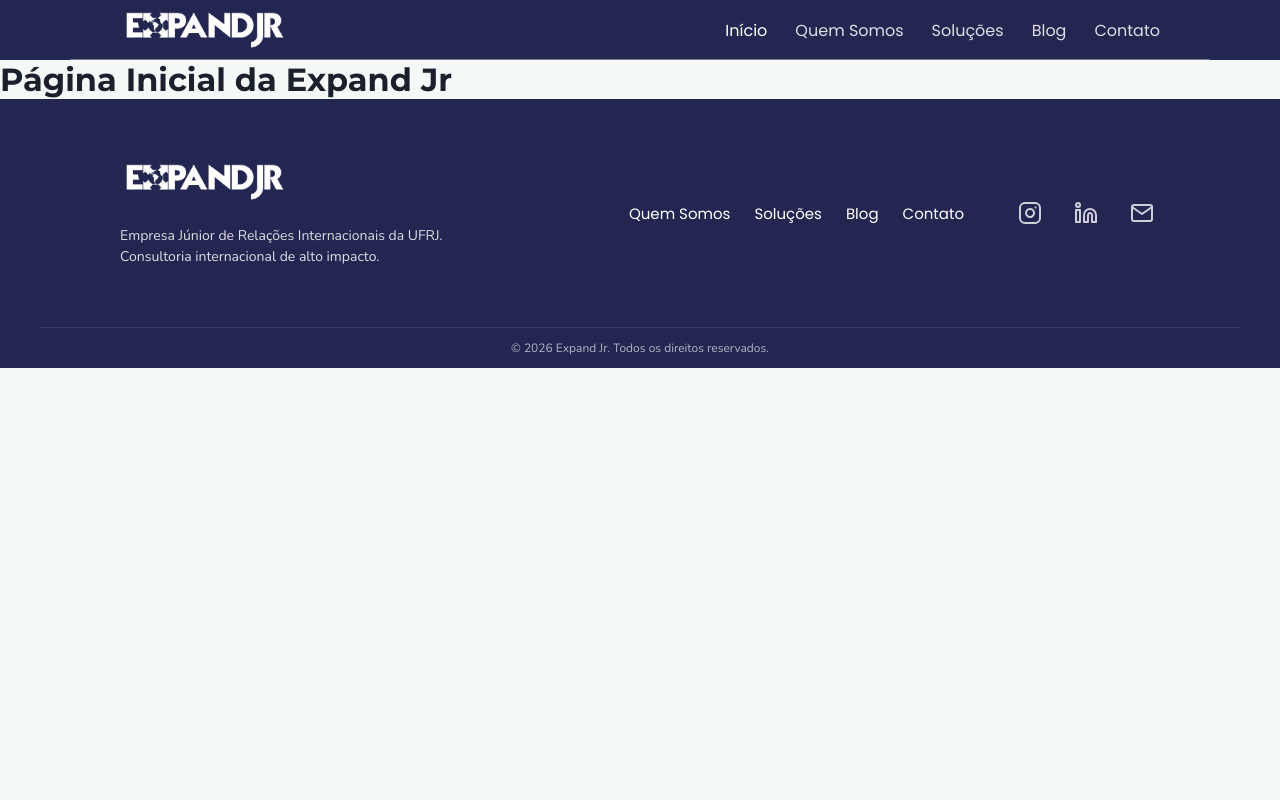
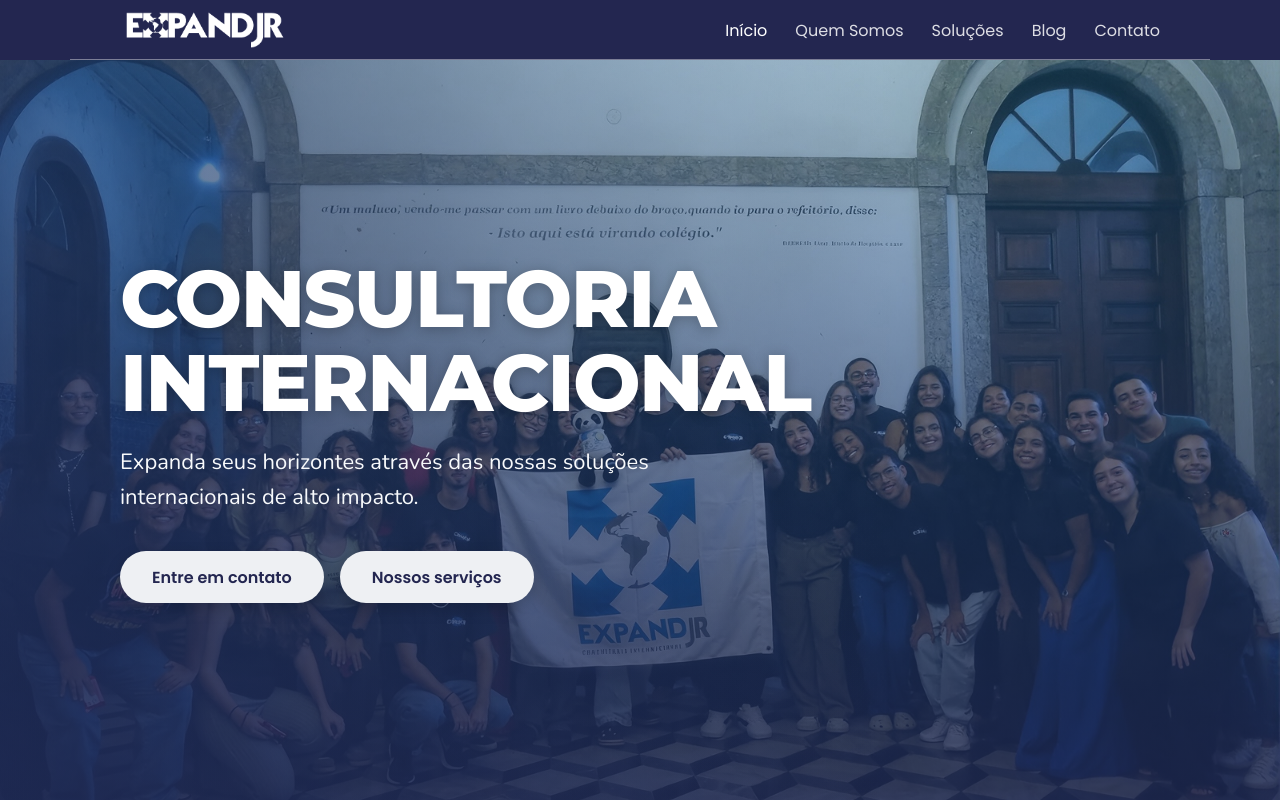
Before and after one commit to Focus-Consultoria-EJ/Focus-Consultoria-EJ-PRJ-N-118-2026-003, a React (Vite) app in the folder FrontEnd/: page / in a window 1280 px wide. Shown: the top 800 px of the page. Built offline with nearby package versions, Linux system fonts and the light colour scheme.

Commit message:
feature: implementada a HeroSection da Página Inicial

```diff
--- /dev/null
+++ b/FrontEnd/src/components/Home/HeroSection/HeroSection.css
@@ -0,0 +1,141 @@
+.home-hero,
+.home-hero *,
+.home-hero *::before,
+.home-hero *::after {
+  box-sizing: border-box;
+}
+
+.home-hero {
+  position: relative;
+  display: flex;
+  align-items: center;
+  min-height: calc(100vh - var(--home-header-h, 60px));
+  min-height: calc(100svh - var(--home-header-h, 60px));
+  overflow: hidden;
+  color: var(--home-text-light, #f8fafc);
+  background: linear-gradient(135deg, var(--home-blue, #1870b1) 0%, var(--home-navy-deep, #1f2b57) 100%);
+}
+
+.home-hero-bg {
+  position: absolute;
+  inset: 0;
+  width: 100%;
+  height: 100%;
+  object-fit: cover;
+}
+
+.home-hero-overlay {
+  position: absolute;
+  inset: 0;
+  background:
+    linear-gradient(90deg, rgb(31 43 87 / 55%) 0%, rgb(31 43 87 / 0%) 70%),
+    linear-gradient(180deg, rgb(24 112 177 / 35%) 0%, rgb(31 43 87 / 80%) 100%);
+}
+
+.home-hero-content {
+  position: relative;
+  z-index: 1;
+  width: 100%;
+  max-width: 1200px;
+  margin: 0 auto;
+  padding: 48px 80px;
+}
+
+.home-hero-eyebrow {
+  margin: 0 0 8px;
+  font-size: clamp(1rem, 2.2vw, 1.375rem);
+  font-weight: 600;
+  letter-spacing: 0.02em;
+  text-transform: uppercase;
+}
+
+.home-hero-title {
+  margin: 0 0 20px;
+  font-size: clamp(1.75rem, 8.5vw, 5rem);
+  font-weight: 800;
+  line-height: 1.05;
+  letter-spacing: -0.02em;
+  text-transform: uppercase;
+  text-shadow: 0 2px 14px rgb(0 0 0 / 25%);
+  color: white;
+}
+
+.home-hero-text {
+  max-width: 46ch;
+  margin: 0 0 36px;
+  font-size: clamp(1rem, 2.4vw, 1.375rem);
+  line-height: 1.6;
+}
+
+.home-hero-actions {
+  display: flex;
+  flex-wrap: wrap;
+  gap: 16px;
+}
+
+.home-hero-btn {
+  display: inline-flex;
+  align-items: center;
+  justify-content: center;
+  min-height: 52px;
+  padding: 0 32px;
+  border-radius: 999px;
+  color: var(--home-navy, #232650);
+  background: var(--home-bg, #eef0f3);
+  font-size: 1rem;
+  font-weight: 600;
+  text-decoration: none;
+  box-shadow: 0 6px 16px rgb(0 0 0 / 18%);
+  transition:
+    transform 160ms ease,
+    background 160ms ease;
+}
+
+.home-hero-btn:hover {
+  background: #fff;
+  transform: translateY(-1px);
+}
+
+.home-hero-btn:focus-visible {
+  outline: 3px solid rgb(255 255 255 / 85%);
+  outline-offset: 3px;
+}
+
+.home-hero-logo {
+  position: absolute;
+  right: max(80px, calc((100% - 1200px) / 2 + 80px));
+  bottom: 40px;
+  z-index: 1;
+  width: clamp(160px, 20vw, 270px);
+  height: auto;
+}
+
+@media (max-width: 900px) {
+  .home-hero-content {
+    padding: 40px 32px;
+  }
+
+  .home-hero-logo {
+    right: 32px;
+  }
+}
+
+@media (max-width: 768px) {
+  .home-hero-content {
+    padding: 32px 24px;
+  }
+
+  .home-hero-logo {
+    display: none;
+  }
+}
+
+@media (max-width: 480px) {
+  .home-hero-actions {
+    flex-direction: column;
+  }
+
+  .home-hero-btn {
+    width: 100%;
+  }
+}
--- /dev/null
+++ b/FrontEnd/src/components/Home/HeroSection/HeroSection.jsx
@@ -0,0 +1,27 @@
+import { Link } from 'react-router-dom';
+import ExpandBranco from '../../../assets/ExpandBranco.png';
+import heroImage from '../../../assets/home/hero.jpg';
+import './HeroSection.css';
+
+const ROTAS = { contato: '/contato', solucoes: '/solucoes' };
+
+export default function HeroSection() {
+  return (
+    <section className="home-hero" aria-labelledby="home-hero-title">
+      <img className="home-hero-bg" src={heroImage} alt="" />
+      <div className="home-hero-overlay" aria-hidden="true" />
+
+      <div className="home-hero-content">
+        <h1 id="home-hero-title" className="home-hero-title">Consultoria Internacional</h1>
+        <p className="home-hero-text">
+          Expanda seus horizontes através das nossas soluções internacionais de alto impacto.
+        </p>
+        <div className="home-hero-actions">
+          <Link className="home-hero-btn" to={ROTAS.contato}>Entre em contato</Link>
+          <Link className="home-hero-btn" to={ROTAS.solucoes}>Nossos serviços</Link>
+        </div>
+      </div>
+
+    </section>
+  );
+}
--- a/FrontEnd/src/pages/PaginaInicial.jsx
+++ b/FrontEnd/src/pages/PaginaInicial.jsx
@@ -1,10 +1,10 @@
-function PaginaInicial() {
+import HeroSection from '../components/Home/HeroSection/HeroSection';
+import './Styles/PaginaInicial.css';
+
+export default function PaginaInicial() {
   return (
-    <div>
-      <h1>Página Inicial da Expand Jr</h1>
+    <div className="home-page">
+      <HeroSection />
     </div>
   );
 }
-
-
-export default PaginaInicial;
--- /dev/null
+++ b/FrontEnd/src/pages/Styles/PaginaInicial.css
@@ -0,0 +1,20 @@
+.home-page,
+.home-page *,
+.home-page *::before,
+.home-page *::after {
+    box-sizing: border-box;
+}
+
+.home-page {
+    --home-header-h: 60px;
+    --home-navy: #232650;
+    --home-navy-deep: #1f2b57;
+    --home-blue: #1870b1;
+    --home-accent: #0486d3;
+    --home-bg: #eef0f3;
+    --home-text-light: #f8fafc;
+    background: var(--home-bg);
+    color: var(--home-navy);
+    font-family: 'Poppins', sans-serif;
+    text-align: left;
+}
```
Also changed, not shown: FrontEnd/src/assets/home/hero.jpg (added).
